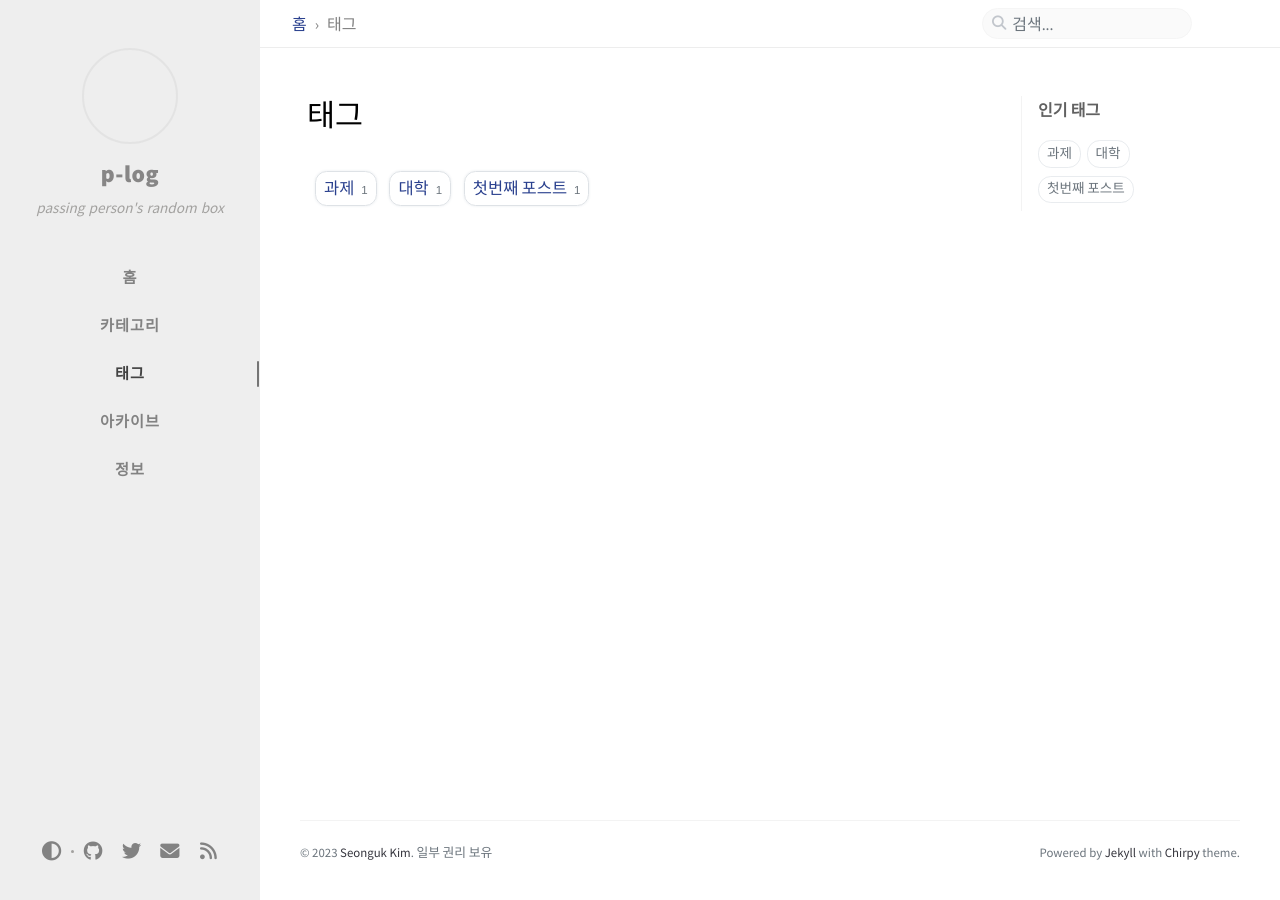
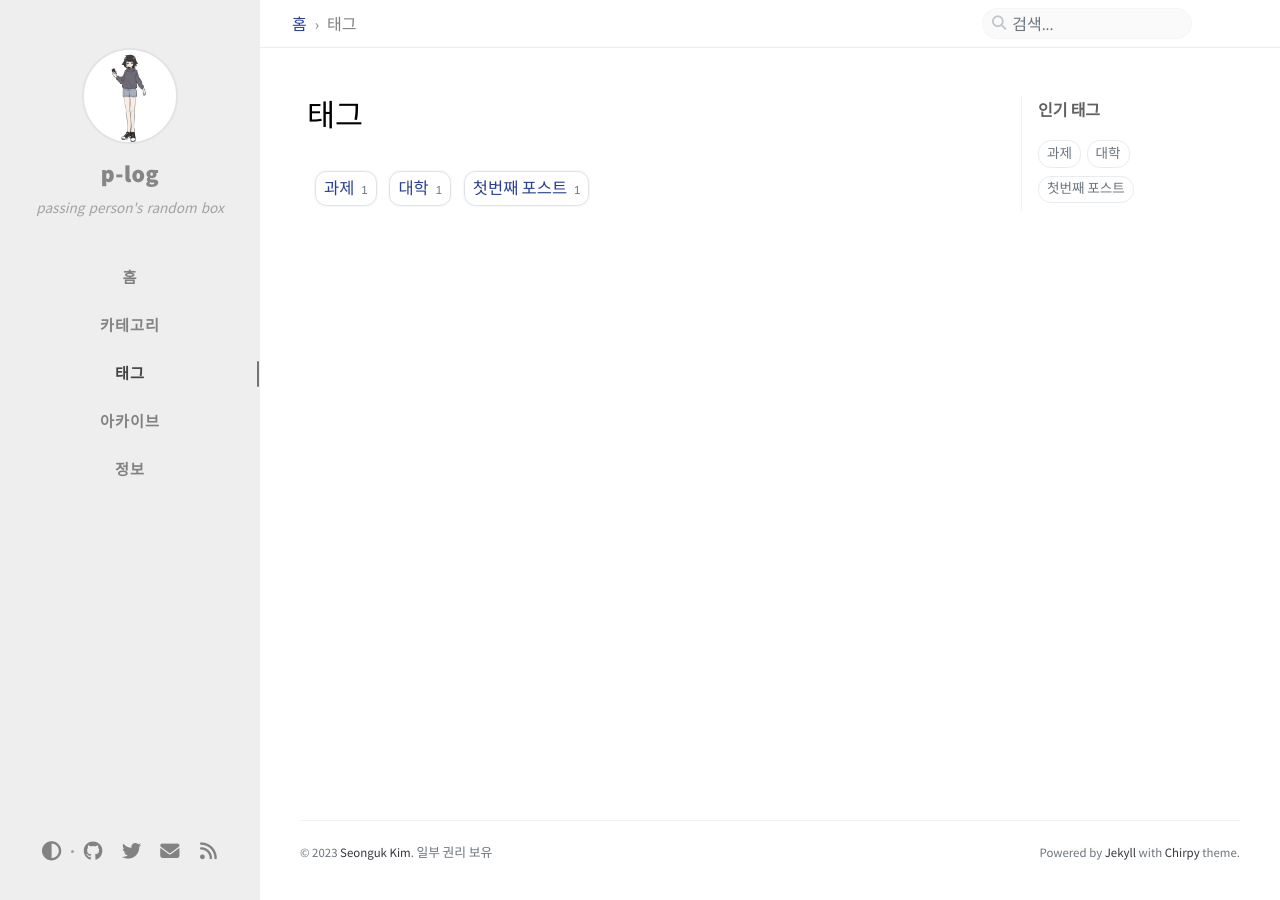
Before and after one commit to passing-person/passing-person.github.io, a Jekyll site: the page built from _tabs/tags.md, in a window 1280 px wide. Built offline with Jekyll 4.4.1, drawn with Linux system fonts in a browser that asks for light colours; comment, search, counter and statistics services are not loaded.

Commit message:
Update _config.yml

```diff
--- a/_config.yml
+++ b/_config.yml
@@ -81,7 +81,7 @@ theme_mode:   # [light|dark]
 img_cdn: ''
 
 # the avatar on sidebar, support local or CORS resources
-avatar: ''
+avatar: '/assets/img/VRModelBase.jpg'
 
 # boolean type, the global switch for ToC in posts.
 toc: true
```
